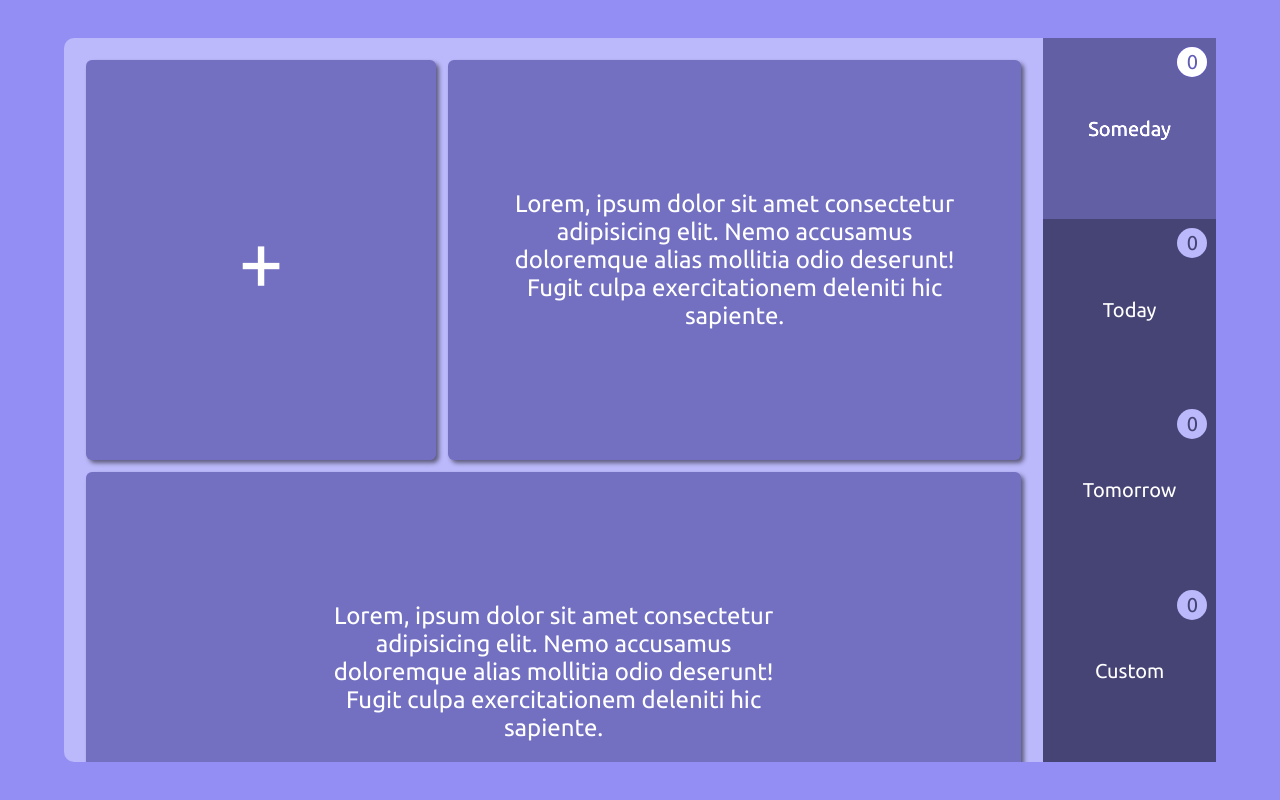
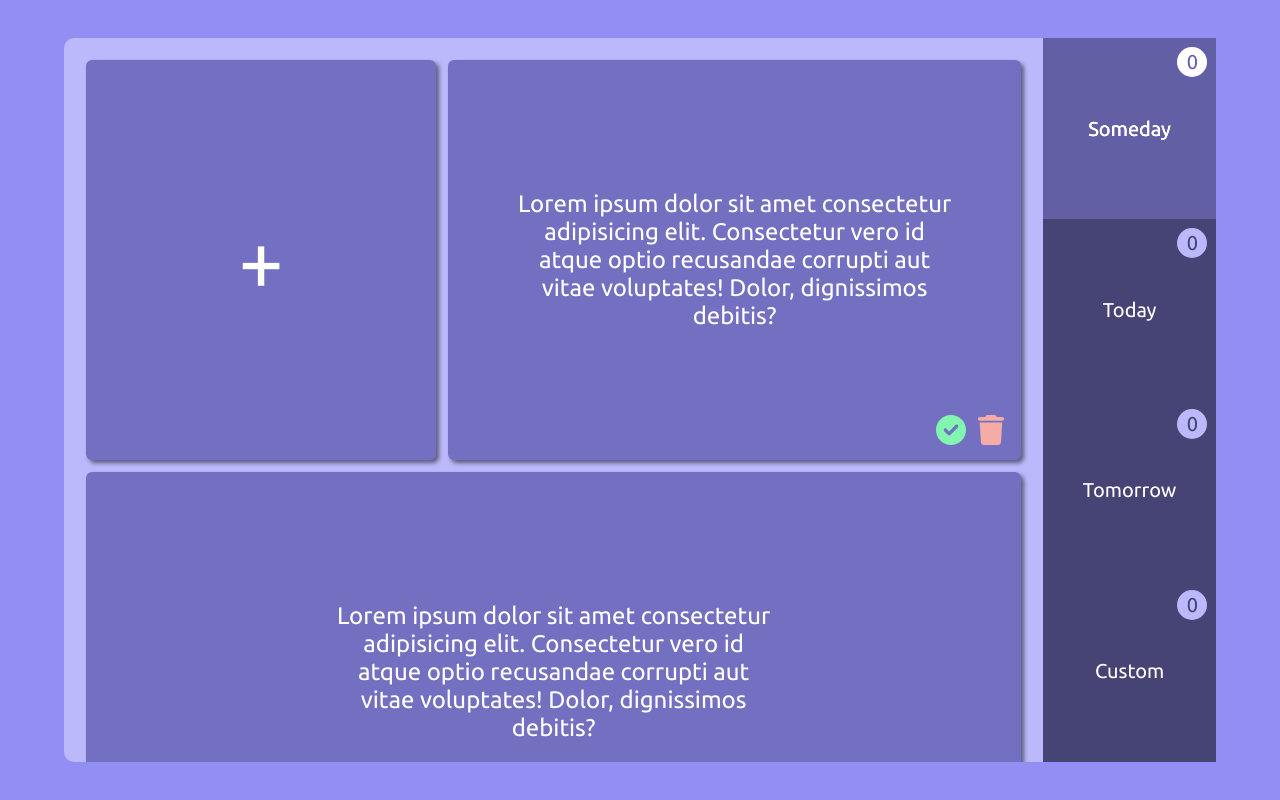
Before and after one commit to caioreigot/todo-list, a React (Create React App) app: page / in a window 1280 px wide. Built offline with nearby package versions, Linux system fonts and the light colour scheme.

Commit message:
Svg added

```diff
--- a/src/components/ToDoCard/index.jsx
+++ b/src/components/ToDoCard/index.jsx
@@ -5,7 +5,9 @@ import StyledToDoCard from './style';
 function ToDoCard() {
   return(
     <StyledToDoCard>
-      <p>Lorem, ipsum dolor sit amet consectetur adipisicing elit. Nemo accusamus doloremque alias mollitia odio deserunt! Fugit culpa exercitationem deleniti hic sapiente.</p>
+      <p className="to-do-text">Lorem ipsum dolor sit amet consectetur adipisicing elit. Consectetur vero id atque optio recusandae corrupti aut vitae voluptates! Dolor, dignissimos debitis?</p>
+      <img className="trash-icon" src="svg/trash-solid.svg" alt="Trash icon"></img>
+      <img className="check-icon" src="svg/circle-check-solid.svg" alt="Circle check icon"></img>
     </StyledToDoCard>
   );
 }
--- a/src/components/ToDoCard/style.js
+++ b/src/components/ToDoCard/style.js
@@ -5,6 +5,9 @@ const StyledToDoCard = styled.div`
     display: flex;
     justify-content: center;
     align-items: center;
+
+    position: relative;
+
     min-width: 350px;
     flex-grow: 1;
     height: 400px;
@@ -14,8 +17,7 @@ const StyledToDoCard = styled.div`
     margin: 6px;
     padding: 20px;
 
-    overflow-y: auto;
-    overflow-x: hidden;
+    overflow: hidden;
 
     border: none;
     border-radius: 6px;
@@ -23,14 +25,38 @@ const StyledToDoCard = styled.div`
     -webkit-box-shadow: 0px 2px 7px 0px rgba(0,0,0,0.5);
     box-shadow: 3px 3px 4px 0px rgba(0,0,0,0.5);
 
-    p {
+    > .to-do-text {
       text-align: center;
       overflow-wrap: break-word;
       width: calc(500px - 4vw);
     }
 
-    p.finished {
+    > .to-do-text.finished {
       text-decoration: line-through;
+      filter: brightness(0.85);
+    }
+
+    > img {
+      -webkit-user-drag: none;
+      position: absolute;
+      width: 30px;
+      height: 30px;
+    }
+
+    > img:hover {
+      cursor: pointer;
+      filter: brightness(1.1);
+    }
+
+    > .trash-icon {
+      fill: red;
+      bottom: 15px;
+      right: 15px;
+    }
+
+    > .check-icon {
+      bottom: 15px;
+      right: 55px;
     }
   }
 `;
```
Also changed, not shown: public/svg/circle-check-solid.svg (added), public/svg/trash-solid.svg (added).
